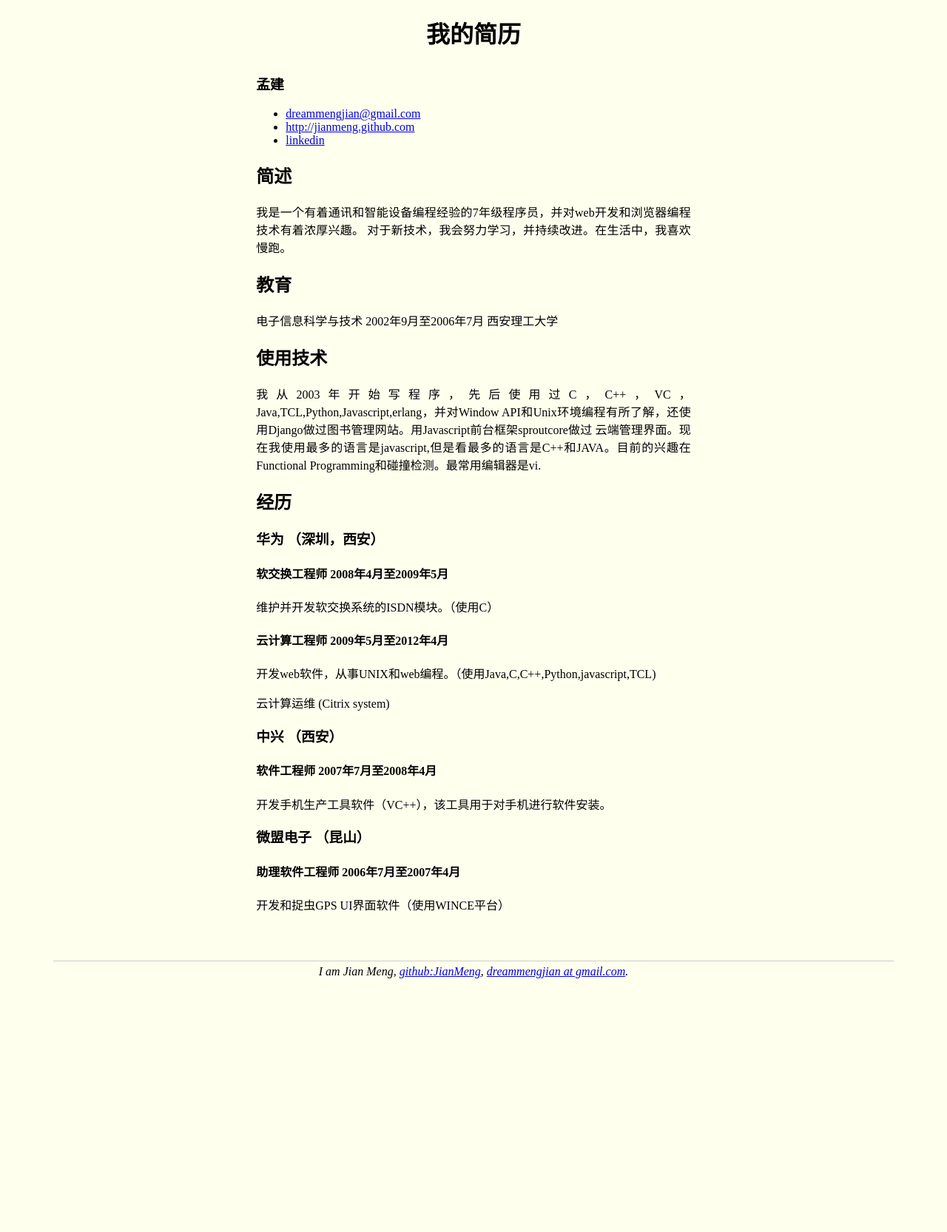
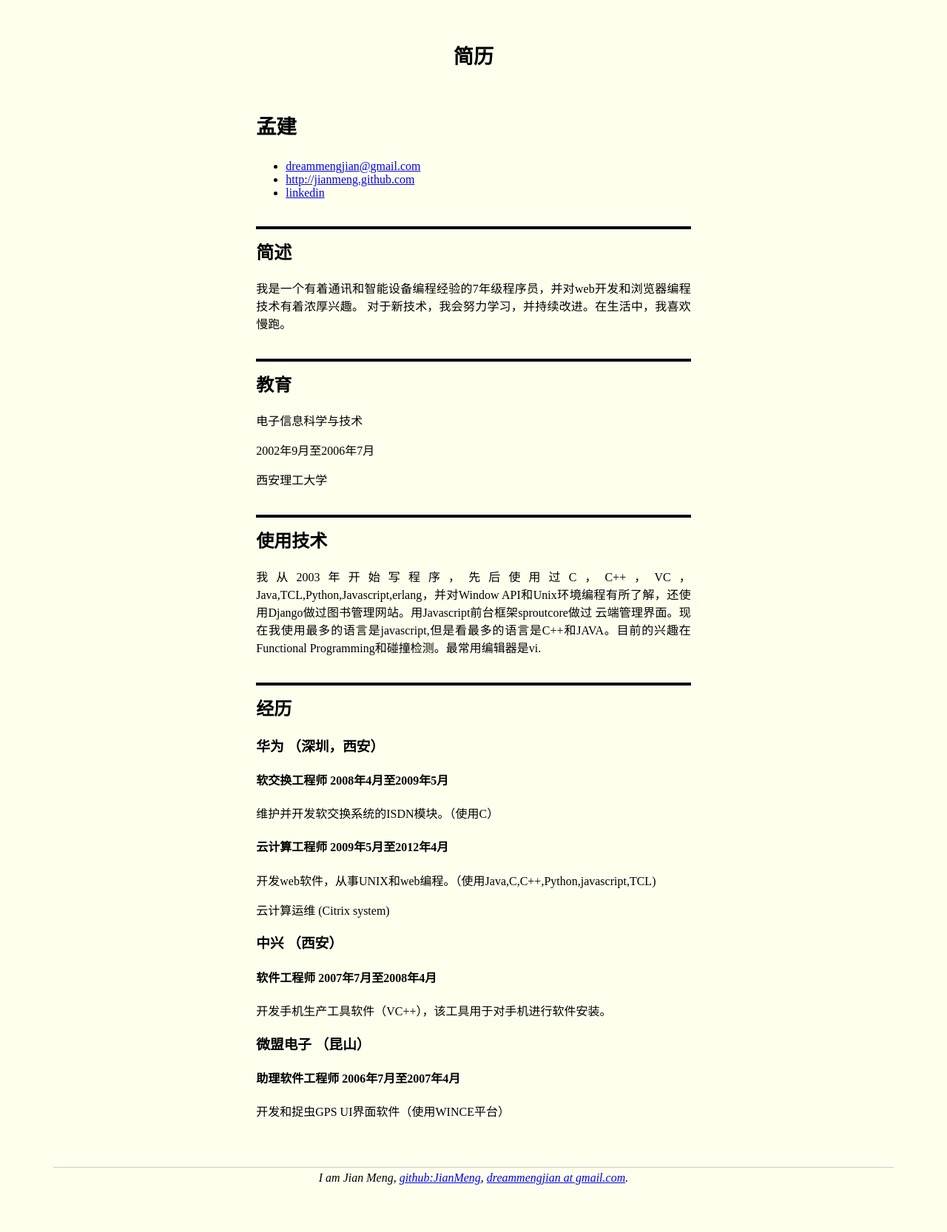
Before and after one commit to JianMeng/jianmeng.github.com, a Jekyll site: the page built from _posts/2013-01-04-Resume-CN.md, in a window 1280 px wide. Shown: the whole page at 74% size. Built offline with Jekyll 4.4.1, drawn with Linux system fonts in a browser that asks for light colours; before the commit the page ends 1387 px from its top, so only the background shows below that.

Commit message:
css change

```diff
--- a/_layouts/resume.html
+++ b/_layouts/resume.html
@@ -57,6 +57,20 @@
         margin-bottom: 0px;
       }
 
+      h1 {
+        font-size: 170%;
+        padding-top: 0.5em;
+        margin-top: 1.5em;
+      }
+      h2 {
+        font-size: 150%;
+        margin-top: 1.5em;
+        border-top: 4px solid;
+        padding-top: 0.5em;
+      }
+      h3 {
+        margin-top: 1em;
+      }
       p {
         margin-top: 0px;
         padding-top: 0px;
--- a/_posts/2013-01-04-Resume-CN.md
+++ b/_posts/2013-01-04-Resume-CN.md
@@ -1,5 +1,5 @@
 ---
-title: "我的简历"
+title: "简历"
 permalink: blog/resume-cn.html
 layout: resume
 fuzzydate: January 2013
@@ -17,7 +17,9 @@ fuzzydate: January 2013
 
 ## 教育
 电子信息科学与技术
+
 2002年9月至2006年7月
+
 西安理工大学
 
 ## 使用技术
```
